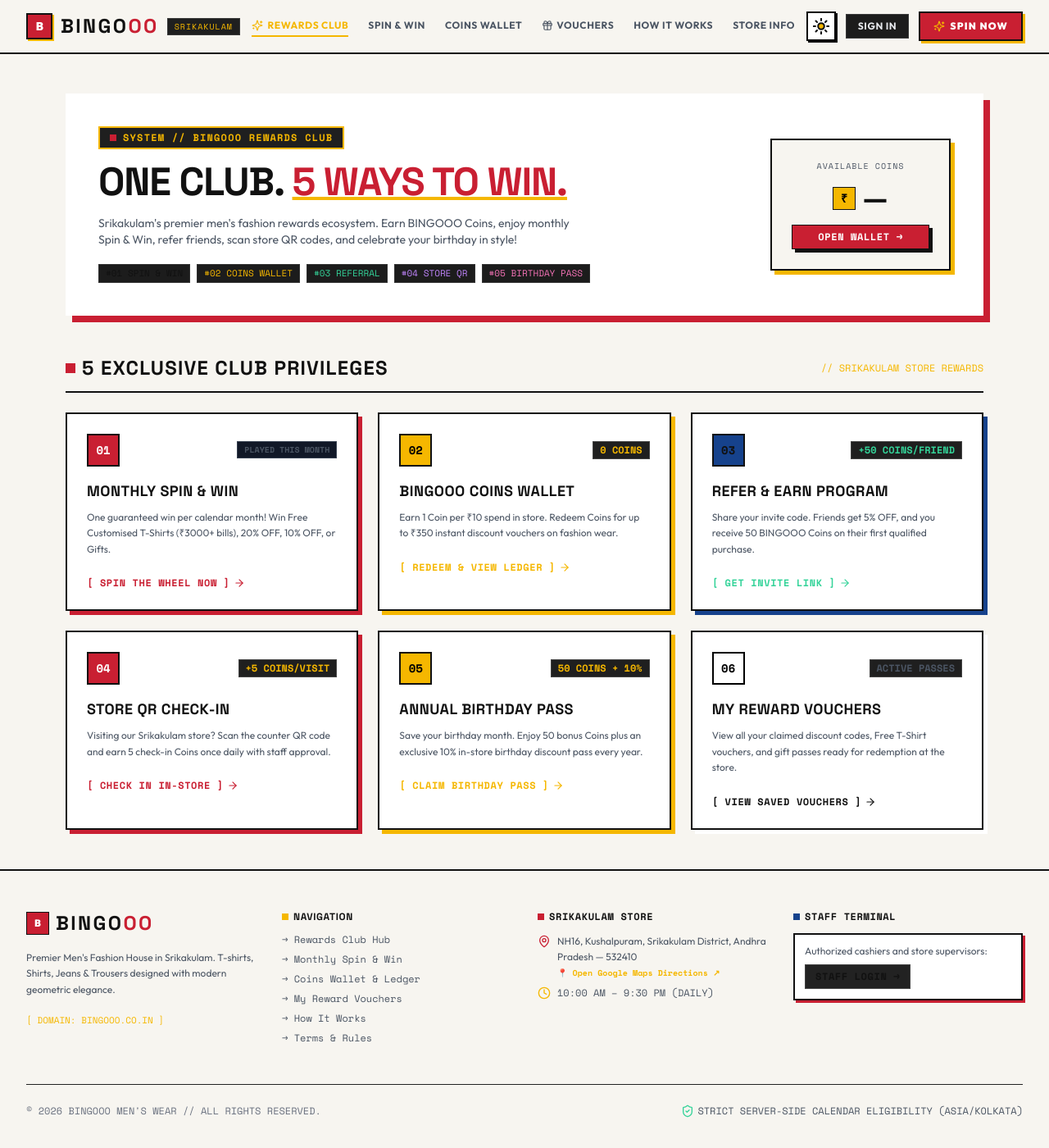
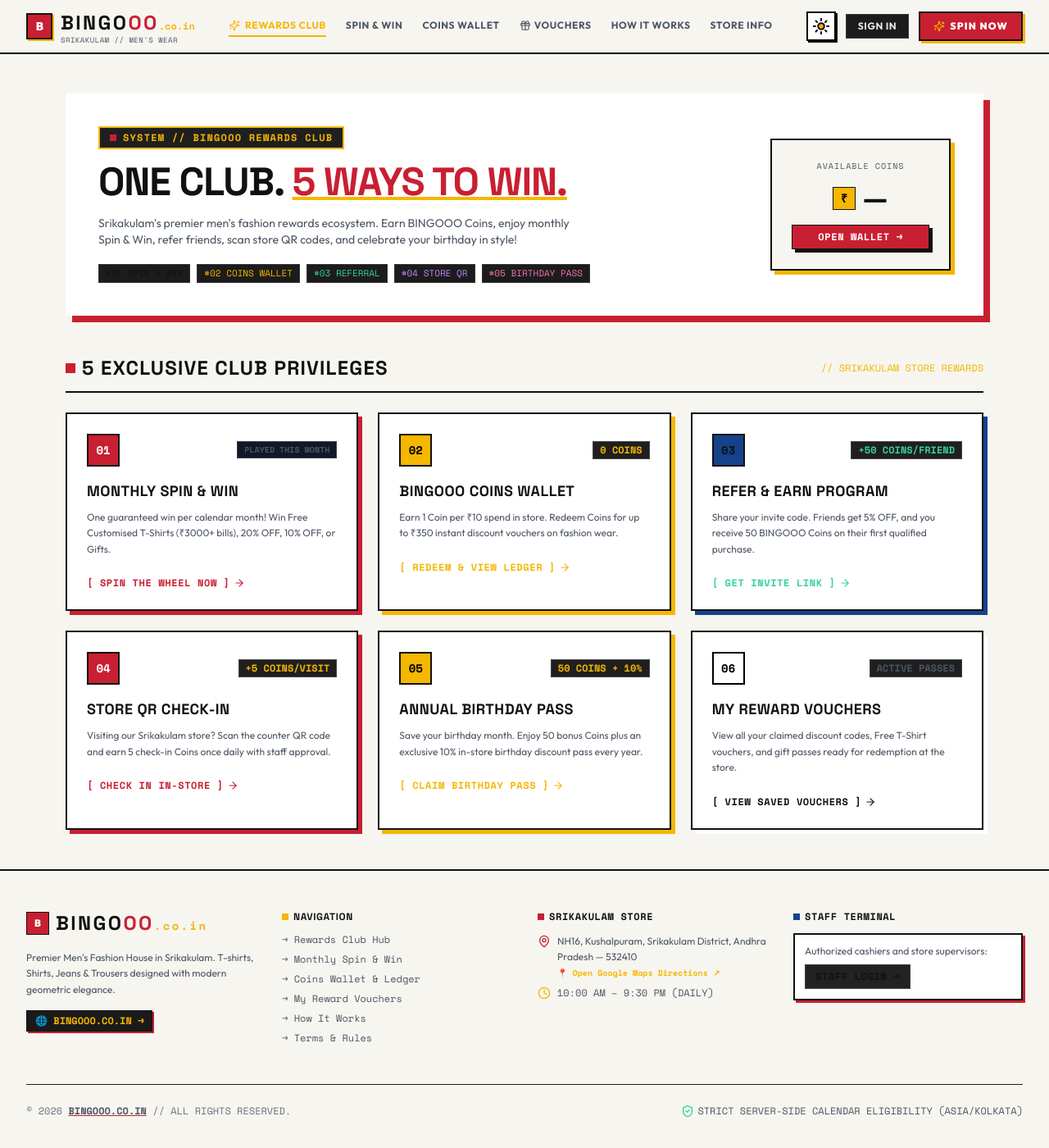
Before and after one commit to maniprasad76/BINGOOO-game-, a React (Vite) app in the folder apps/web/: page / in a window 1280 px wide. Shown: the top 1400 px of the page at 82% size. Built offline with nearby package versions, Linux system fonts and the light colour scheme; no server answers.

Commit message:
feat: make bingooo.co.in brand & domain badges clickable to redirect to homepage

```diff
--- a/apps/web/src/admin/AdminDashboard.tsx
+++ b/apps/web/src/admin/AdminDashboard.tsx
@@ -1,5 +1,5 @@
 import React, { useState, useEffect } from 'react';
-import { useNavigate } from 'react-router-dom';
+import { useNavigate, Link } from 'react-router-dom';
 import {
   Gift,
   CheckCircle2,
@@ -141,15 +141,19 @@ export const AdminDashboard: React.FC = () => {
           </div>
           <div>
             <div className="flex items-center space-x-2">
-              <span className="text-xl font-black text-white font-display tracking-wider">
-                BINGO<span className="text-[#C91F32]">OO</span>
-              </span>
+              <Link
+                to="/"
+                className="text-xl font-black text-white font-display tracking-wider hover:text-[#F5B700] transition group flex items-center space-x-1"
+                title="Return to bingooo.co.in store"
+              >
+                <span>BINGO<span className="text-[#C91F32]">OO</span><span className="text-xs text-[#F5B700] font-mono lowercase">.co.in</span></span>
+              </Link>
               <span className="px-2 py-0.5 bg-[#F5B700] text-black border border-black text-[10px] font-mono font-black uppercase tracking-wider">
                 GIFT WINNERS DESK
               </span>
             </div>
             <p className="text-[11px] font-mono text-gray-400">
-              Srikakulam Store // In-Store Free Gift & T-Shirt Claim Counter
+              Srikakulam Store // In-Store Free Gift Claim Counter
             </p>
           </div>
         </div>
--- a/apps/web/src/admin/AdminLoginPage.tsx
+++ b/apps/web/src/admin/AdminLoginPage.tsx
@@ -1,5 +1,5 @@
 import React, { useState } from 'react';
-import { useNavigate } from 'react-router-dom';
+import { useNavigate, Link } from 'react-router-dom';
 import { ShieldCheck, Lock, User, RefreshCw, AlertCircle, ArrowRight } from 'lucide-react';
 import { ApiClient } from '../services/api.service';
 import { GoogleSignInButton } from '../components/auth/GoogleSignInButton';
@@ -131,6 +131,16 @@ export const AdminLoginPage: React.FC = () => {
             )}
           </button>
         </form>
+
+        <div className="pt-2 text-center">
+          <Link
+            to="/"
+            className="text-xs font-mono font-bold text-[#F5B700] hover:text-white transition tracking-wider underline"
+            title="Go to bingooo.co.in"
+          >
+            ← RETURN TO BINGOOO.CO.IN STORE
+          </Link>
+        </div>
       </div>
     </div>
   );
--- a/apps/web/src/components/layout/Footer.tsx
+++ b/apps/web/src/components/layout/Footer.tsx
@@ -9,19 +9,25 @@ export const Footer: React.FC = () => {
         <div className="grid grid-cols-1 md:grid-cols-4 gap-8">
           {/* Brand Col */}
           <div className="space-y-4">
-            <div className="flex items-center space-x-2">
+            <Link to="/" className="flex items-center space-x-2 group inline-flex" title="Visit bingooo.co.in homepage">
               <div className="w-7 h-7 bg-[#C91F32] border border-white flex items-center justify-center font-black text-xs text-white">
                 B
               </div>
-              <span className="text-2xl font-black text-white font-display tracking-widest uppercase">
-                BINGO<span className="text-[#C91F32]">OO</span>
+              <span className="text-2xl font-black text-white font-display tracking-widest uppercase group-hover:text-[#F5B700] transition">
+                BINGO<span className="text-[#C91F32]">OO</span><span className="text-sm font-mono text-[#F5B700] lowercase">.co.in</span>
               </span>
-            </div>
+            </Link>
             <p className="text-gray-400 text-xs leading-relaxed font-sans">
               Premier Men's Fashion House in Srikakulam. T-shirts, Shirts, Jeans & Trousers designed with modern geometric elegance.
             </p>
-            <div className="font-mono text-[11px] text-[#F5B700] pt-1">
-              [ DOMAIN: BINGOOO.CO.IN ]
+            <div>
+              <Link
+                to="/"
+                className="inline-flex items-center space-x-1.5 font-mono text-xs font-bold text-[#F5B700] hover:text-white transition px-2.5 py-1 bg-[#1A1A1A] border border-[#333333] shadow-[2px_2px_0px_0px_#C91F32]"
+                title="Go to bingooo.co.in homepage"
+              >
+                <span>🌐 BINGOOO.CO.IN →</span>
+              </Link>
             </div>
           </div>
 
@@ -88,7 +94,13 @@ export const Footer: React.FC = () => {
         </div>
 
         <div className="mt-12 pt-6 border-t border-[#222222] flex flex-col sm:flex-row items-center justify-between text-xs font-mono text-gray-500">
-          <p>© {new Date().getFullYear()} BINGOOO MEN'S WEAR // ALL RIGHTS RESERVED.</p>
+          <p>
+            © {new Date().getFullYear()}{' '}
+            <Link to="/" className="text-gray-300 hover:text-[#F5B700] font-bold underline decoration-[#C91F32]">
+              BINGOOO.CO.IN
+            </Link>{' '}
+            // ALL RIGHTS RESERVED.
+          </p>
           <p className="mt-2 sm:mt-0 flex items-center space-x-1 text-gray-400">
             <ShieldCheck className="w-4 h-4 text-emerald-400" />
             <span>STRICT SERVER-SIDE CALENDAR ELIGIBILITY (ASIA/KOLKATA)</span>
--- a/apps/web/src/components/layout/Navbar.tsx
+++ b/apps/web/src/components/layout/Navbar.tsx
@@ -25,17 +25,20 @@ export const Navbar: React.FC = () => {
   return (
     <header className="sticky top-0 z-50 bg-[#0F0F0F] border-b-2 border-[#282828] text-white">
       <div className="max-w-7xl mx-auto px-4 sm:px-6 lg:px-8 h-16 flex items-center justify-between">
-        {/* Bauhaus Geometric Brand Logo */}
-        <Link to="/" onClick={closeMenu} className="flex items-center space-x-2.5 group">
+        {/* Bauhaus Geometric Brand Logo - Redirects to homepage on click */}
+        <Link to="/" onClick={closeMenu} className="flex items-center space-x-2.5 group" title="bingooo.co.in">
           <div className="w-8 h-8 bg-[#C91F32] border-2 border-white flex items-center justify-center font-black text-sm tracking-tighter text-white shadow-[2px_2px_0px_0px_#F5B700] group-hover:translate-x-0.5 group-hover:translate-y-0.5 transition-transform">
             B
           </div>
-          <span className="text-2xl font-black tracking-widest text-white font-display uppercase">
-            BINGO<span className="text-[#C91F32]">OO</span>
-          </span>
-          <span className="text-[10px] px-2 py-0.5 bg-[#1F1F1F] text-[#F5B700] font-mono tracking-widest uppercase border border-[#3A3A3A]">
-            SRIKAKULAM
-          </span>
+          <div className="flex flex-col text-left leading-none">
+            <span className="text-xl sm:text-2xl font-black tracking-widest text-white font-display uppercase group-hover:text-[#F5B700] transition-colors">
+              BINGO<span className="text-[#C91F32]">OO</span>
+              <span className="text-xs font-mono font-bold text-[#F5B700] lowercase tracking-normal">.co.in</span>
+            </span>
+            <span className="text-[9px] text-gray-400 font-mono tracking-wider hidden sm:block">
+              SRIKAKULAM // MEN'S WEAR
+            </span>
+          </div>
         </Link>
 
         {/* Desktop Navigation Links */}
--- a/apps/web/src/pages/CustomerLoginPage.tsx
+++ b/apps/web/src/pages/CustomerLoginPage.tsx
@@ -123,8 +123,17 @@ export const CustomerLoginPage: React.FC = () => {
           </button>
         </form>
 
-        <div className="pt-2 text-center text-xs font-mono text-gray-500">
+        <div className="pt-2 text-center text-xs font-mono text-gray-500 space-y-2">
           <span>NO PHONE OTP REQUIRED // INSTANT SESSION</span>
+          <div>
+            <Link
+              to="/"
+              className="text-[11px] font-mono font-bold text-[#F5B700] hover:underline"
+              title="Return to bingooo.co.in"
+            >
+              ← RETURN TO BINGOOO.CO.IN STORE
+            </Link>
+          </div>
         </div>
       </div>
     </div>
```
